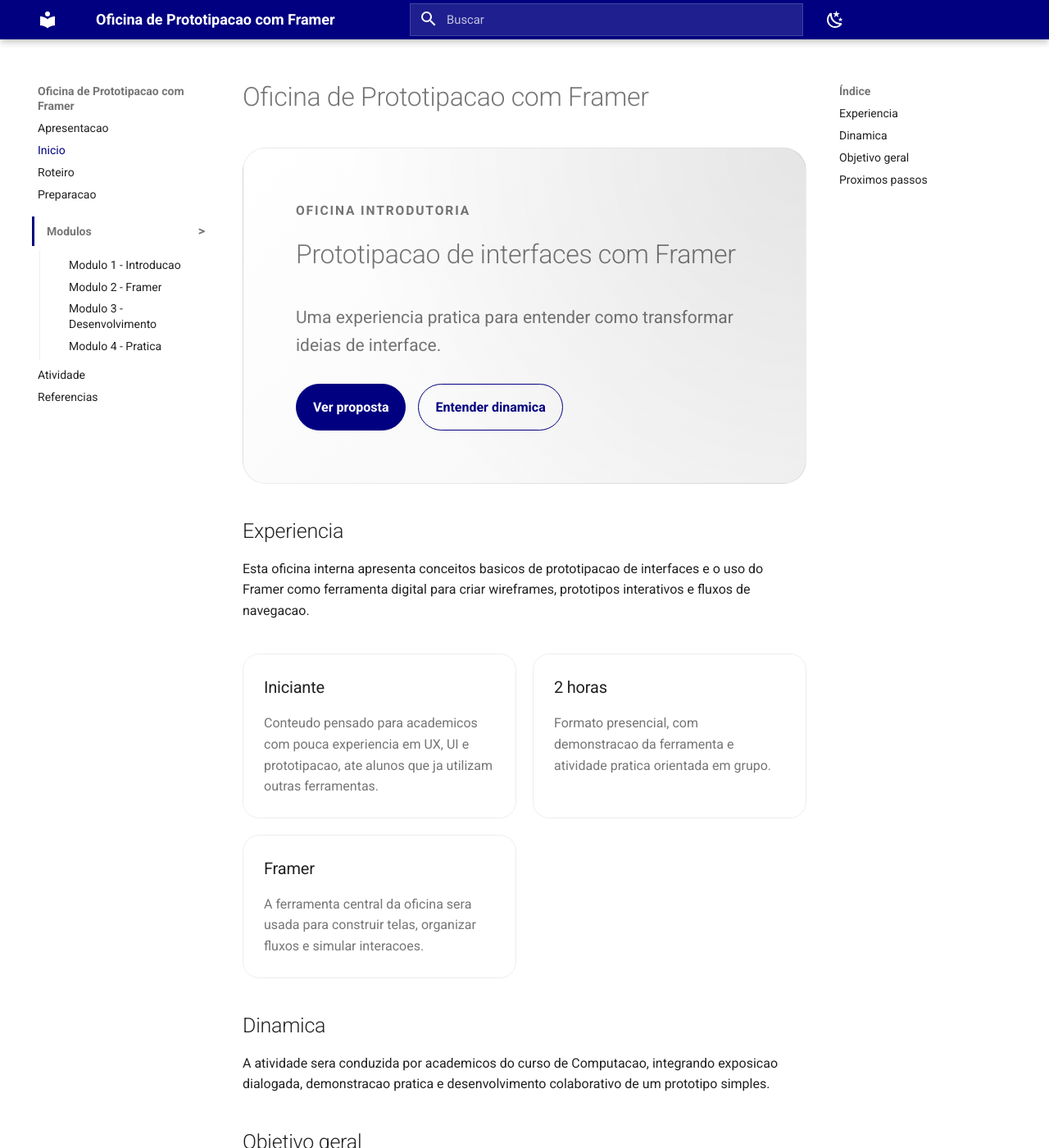
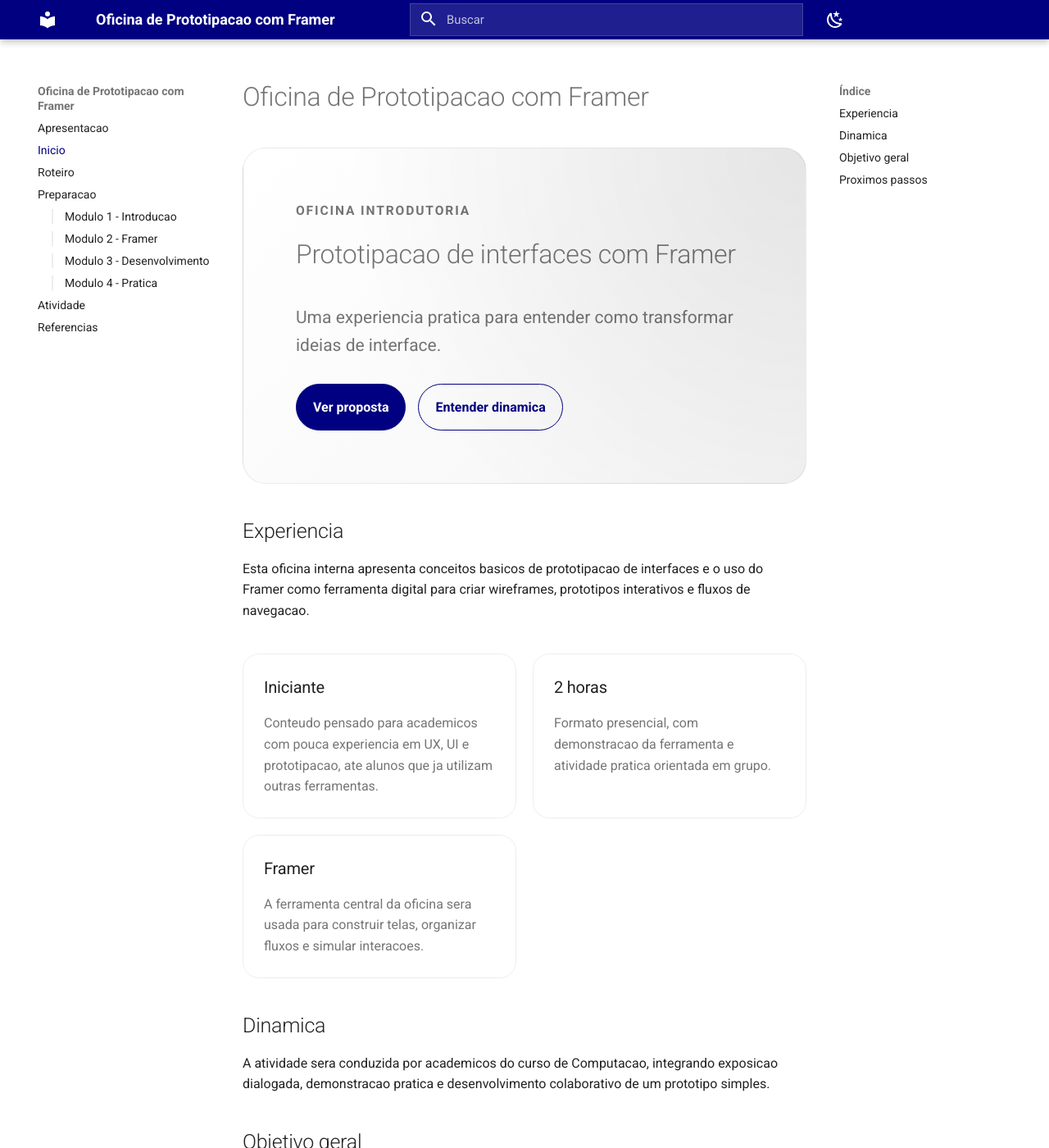
Before and after one commit to AndersonReiner/oficina-framer, an MkDocs documentation site: the page built from docs/index.md, in a window 1280 px wide and 1400 px high. Shown: the whole window at 82% size. Built offline with MkDocs 1.6.1 and Material for MkDocs 9.7.7, drawn with Linux system fonts in a browser that asks for light colours.

Commit message:
style: flatten module navigation items

```diff
--- a/docs/stylesheets/workshop.css
+++ b/docs/stylesheets/workshop.css
@@ -157,40 +157,10 @@
   color: #ffffff;
 }
 
-.md-nav--primary > .md-nav__list > .md-nav__item--nested {
-  margin-left: -0.35rem;
-}
-
-.md-nav--primary > .md-nav__list > .md-nav__item--nested > .md-nav__link {
-  border-left: 3px solid var(--workshop-accent);
-  margin: 0.25rem 0;
-  padding: 0.45rem 2rem 0.45rem 0.75rem;
-  position: relative;
-}
-
-.md-nav--primary > .md-nav__list > .md-nav__item--nested > .md-nav__link::after {
-  content: ">";
-  font-size: 0.8rem;
-  line-height: 1;
-  position: absolute;
-  right: 0.7rem;
-  top: 50%;
-  transform: translateY(-50%);
-  transition: transform 160ms ease;
-}
-
-.md-nav--primary > .md-nav__list > .md-nav__item--nested > .md-nav__toggle:checked ~ .md-nav__link::after {
-  transform: translateY(-50%) rotate(90deg);
-}
-
-.md-nav--primary > .md-nav__list > .md-nav__item--nested > .md-nav {
-  border-left: 1px solid var(--md-default-fg-color--lightest);
-  margin-left: 0.45rem;
-  padding-left: 0.8rem;
-}
-
-.md-nav--primary > .md-nav__list > .md-nav__item--nested .md-nav__item > .md-nav__link {
-  padding-left: 0.35rem;
+.md-nav--primary a[href*="modulo-"] {
+  border-left: 2px solid var(--md-default-fg-color--lightest);
+  margin-left: 0.85rem;
+  padding-left: 0.7rem;
 }
 
 .hero {
--- a/mkdocs.yml
+++ b/mkdocs.yml
@@ -54,11 +54,10 @@
   - Inicio: index.md
   - Roteiro: roteiro.md
   - Preparacao: preparacao.md
-  - Modulos:
-      - Modulo 1 - Introducao: modulo-1-introducao.md
-      - Modulo 2 - Framer: modulo-2-framer.md
-      - Modulo 3 - Desenvolvimento: modulo-3-desenvolvimento.md
-      - Modulo 4 - Pratica: modulo-4-pratica.md
+  - Modulo 1 - Introducao: modulo-1-introducao.md
+  - Modulo 2 - Framer: modulo-2-framer.md
+  - Modulo 3 - Desenvolvimento: modulo-3-desenvolvimento.md
+  - Modulo 4 - Pratica: modulo-4-pratica.md
   - Atividade: atividade.md
   - Referencias: referencias.md
 
```
